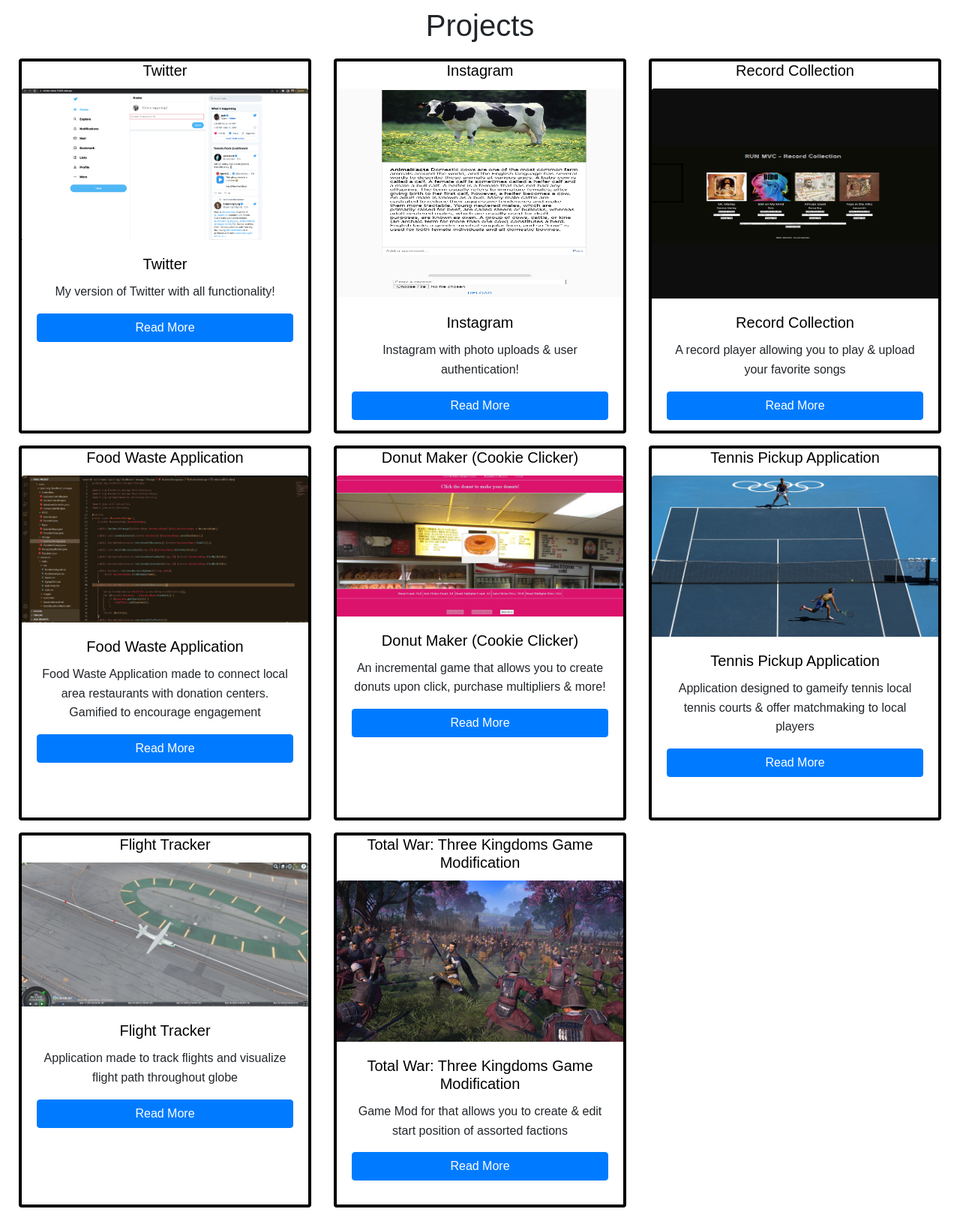
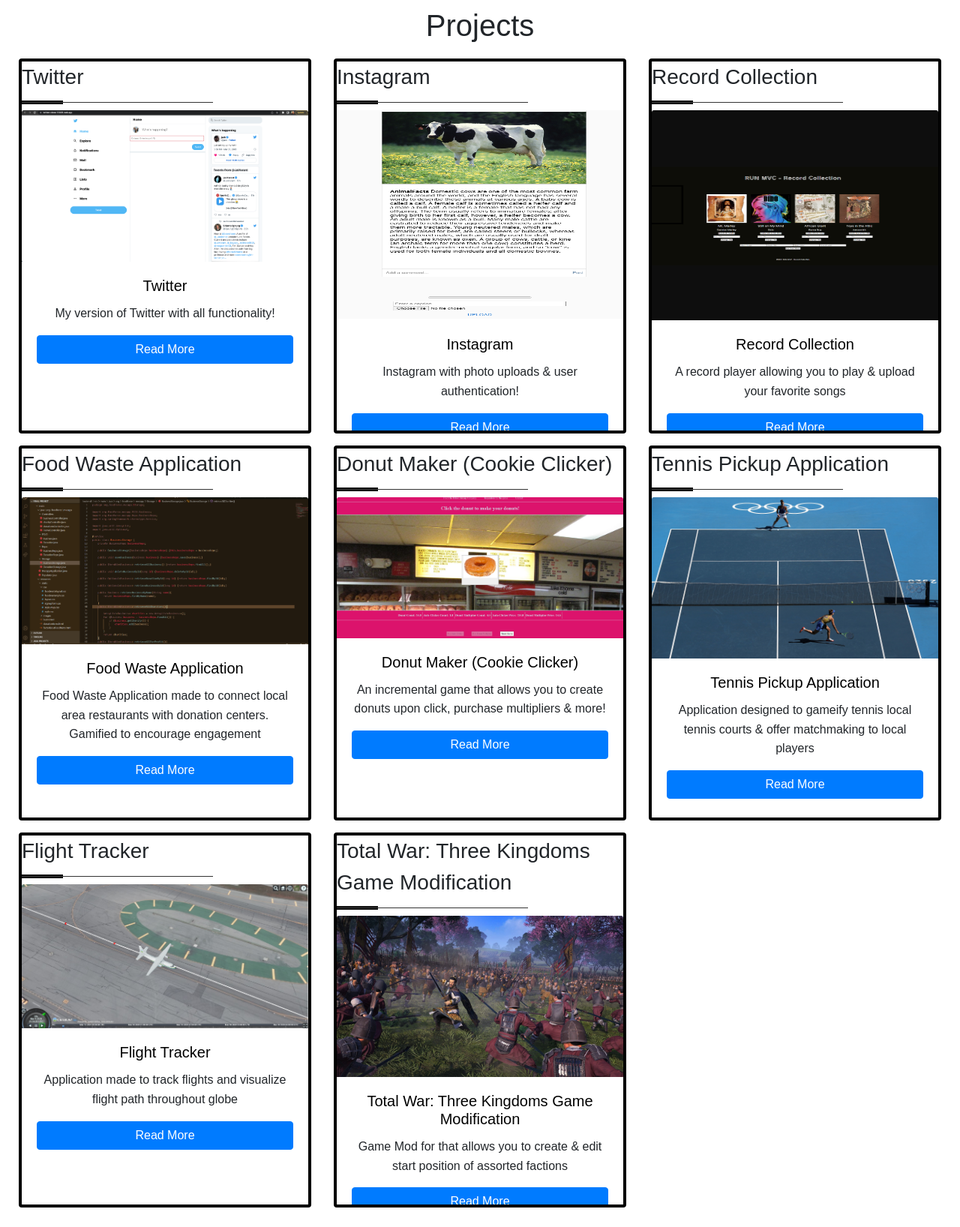
Before and after one commit to DouglasPenn23/Django_Portfolio, a Django app: page / in a window 1280 px wide. Shown: the part 568-2204 px from the top of the page at 75% size. Run offline with Django 4.2, Linux system fonts and the light colour scheme; data comes from the database, SQL or seed files in the repository; some libraries are stand-ins or nearby versions.

Commit message:
Cleaned up CSS, added Project titles

```diff
--- a/projects/static/css/style.css
+++ b/projects/static/css/style.css
@@ -1,55 +1,61 @@
+/* Sets Global CSS Variables */
 :root {
     --primary-color: black;
     --secondary-color: white;
 }
 
-.projects_header{
-    text-align: center;
-}
-
-/* *{
-    background-color: var(--primary-color);
-} */
-
+/* Sets Global CSS Settings */
 * {
 	box-sizing: border-box;
 }
 
+/* Styles body settings */
 body {
 	font-family: 'Montserrat', sans-serif;
 	line-height: 1.6;
 	margin: 0;
 	min-height: 100vh;
+  margin: 0px;
 }
 
+/*
+
+BEGINS STYLING THE NAVIGATION BAR
+
+*/
+
+/* Styles unordered List */
 ul {
   margin: 0;
   padding: 0;
   list-style: none;
 }
 
-
+/* Styles H2, H3 & Anchor elements */
 h2,
 h3,
 a {
 	color: #34495e;
 }
 
+/* Styles Anchor Element */
 a {
 	text-decoration: none;
 }
 
 
-
+/* Styles the logo in the navigation bar */
 .logo {
 	margin: 0;
 	font-size: 1.45em;
 }
 
+/* Styles the main navigation bar */
 .main-nav {
 	margin-top: 5px;
 
 }
+/* Styles Logo & Main Navigation bar Anchors */
 .logo a,
 .main-nav a {
 	padding: 10px 15px;
@@ -58,17 +64,19 @@
 	display: block;
 }
 
+/* Styles Main Navigation Bar Anchor elements */
 .main-nav a {
 	color: #34495e;
 	font-size: .99em;
 }
 
+/* Styles main Navigation Bar Anchor elements on hover  */
 .main-nav a:hover {
 	color: #718daa;
 }
 
 
-
+/* Styles the Header */
 .header {
 	padding-top: .5em;
 	padding-bottom: .5em;
@@ -81,6 +89,12 @@
 	-moz-border-radius: 5px;
 	border-radius: 5px;
 }
+
+/*
+
+END OF NAVIGATION BAR STYLING
+
+*/
 
 
 /* =================================
@@ -113,20 +127,6 @@
 		justify-content: space-between;
 	}
 
-}
-
-
-
-/*
-
-Begins Styling of Navigation Bar
-
-*/
-
-/* Controls the navigation bar  */
-/* Controls the Body (Currently keeping the nav bar w/o gaps) */
-body {
-    margin: 0px;
 }
 
 
@@ -192,9 +192,14 @@
 
 /*
 
-End of Navigation Bar Styling
+END OF NAVIGATION BAR STYLING
 
 */
+
+
+
+
+
 
 
 /*
@@ -239,10 +244,17 @@
 
 
 
+/*
+
+START OF PROJECT CARD STYLING
+
+*/
+
 /* Styles the header for the Projects */
 .projects_header {
   margin: 0;
   padding: 10px;
+  text-align: center;
 }
 
 /* Styles the Project rows */
@@ -252,13 +264,6 @@
 }
 
 
-/*
-
-START OF PROJECT CARD STYLING
-
-*/
-
-
 /* This styles the div holding the cards */
 .col-md-4 {
   padding-bottom: 1vh;
@@ -266,7 +271,7 @@
 }
 
 
-/* This will style the card itself */
+/* This will style the project card itself */
 .card.mb-2 {
   height: 500px;
   overflow: auto;
@@ -284,9 +289,47 @@
   color: black;
 }
 
+/* Styles the Project Card text */
 .card-text  {
   text-align: center;
 }
+
+/* Styling for Project Titles*/
+/*  !!! Three is tentative the class name for project-titles !!!  */
+/* === HEADING STYLE #3 === */
+.three h1 {
+  font-size: 28px;
+  font-weight: 500;
+  letter-spacing: 0;
+  line-height: 1.5em;
+  padding-bottom: 15px;
+  position: relative;
+}
+
+.three h1:before {
+  content: "";
+  position: absolute;
+  left: 0;
+  bottom: 0;
+  height: 5px;
+  width: 55px;
+  background-color: #111;
+}
+
+.three h1:after {
+  content: "";
+  position: absolute;
+  left: 0;
+  bottom: 2px;
+  height: 1px;
+  width: 95%;
+  max-width: 255px;
+  background-color: #333;
+}
+
+
+
+
 
 /* This will style the Read More button on the project tiles */
 .btn.btn-primary {
--- a/projects/templates/project_index.html
+++ b/projects/templates/project_index.html
@@ -11,7 +11,10 @@
 {% for project in projects %}
     <div class="col-md-4">
         <div class="card mb-2">
-            <h5 class="card-title">{{ project.title }}</h5>
+            <div class="three">
+                <h1>{{project.title}}</h1>
+              </div>
+            {% comment %} <h5 class="card-title">{{ project.title }}</h5> {% endcomment %}
             <img class="card-img-top" src="{% static project.image %}">
             <div class="card-body">
                 <h5 class="card-title">{{ project.title }}</h5>
```
Lines whose indentation alone changed are shown as unchanged.
